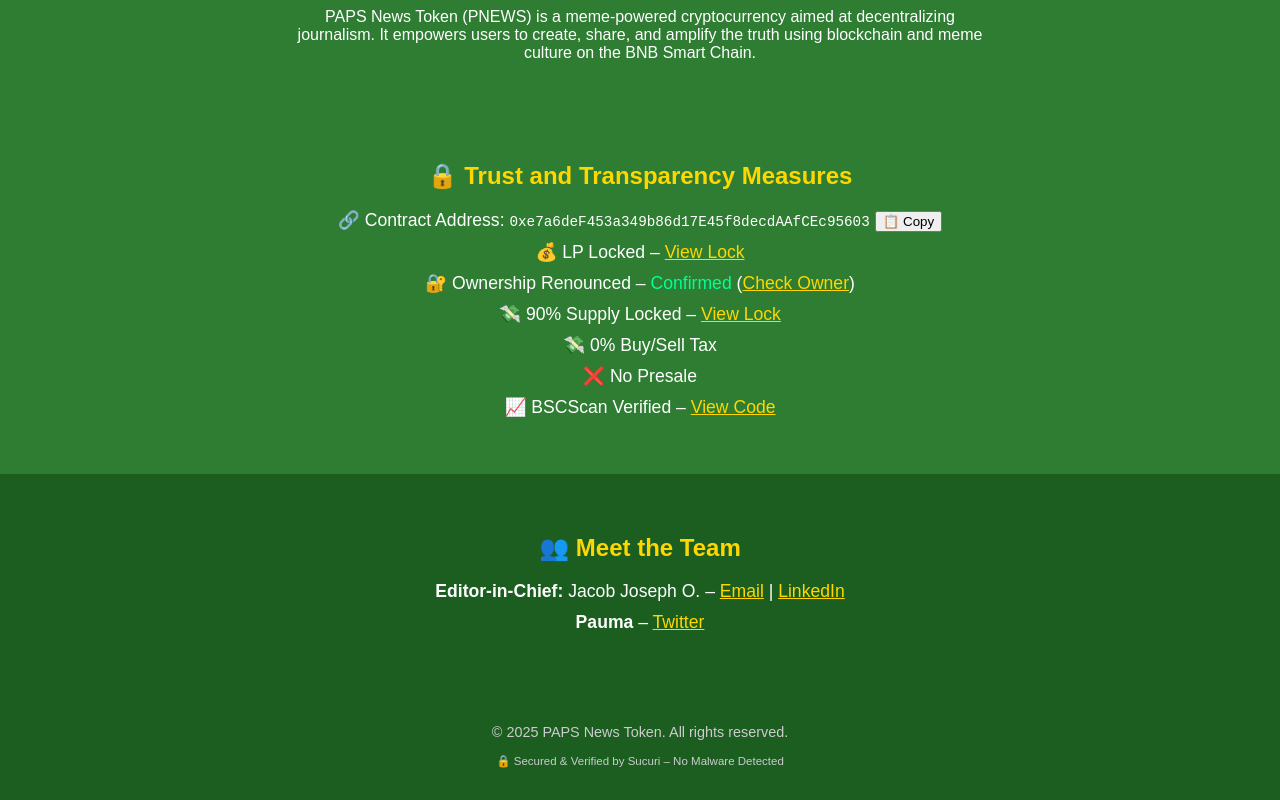
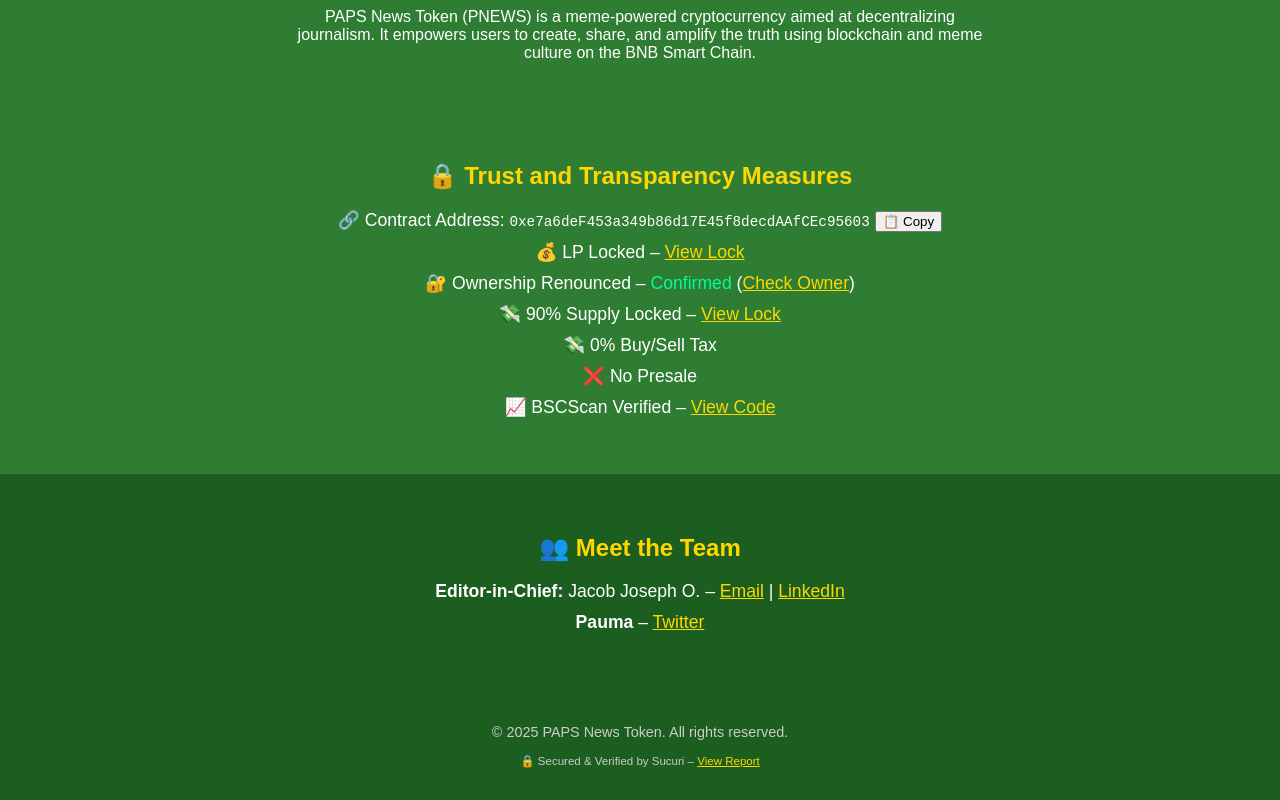
Before and after one commit to PAPSNews/paps-site, a plain HTML site: page index.html in a window 1280 px wide. Shown: the part 442-1242 px from the top of the page. Drawn offline with Linux system fonts and the light colour scheme.

Commit message:
Update index.html

```diff
--- a/index.html
+++ b/index.html
@@ -151,7 +151,7 @@
 
   <footer style="text-align: center; padding: 20px; font-size: 0.9em; color: #ccc; background-color: #1b5e20;">
     <p>&copy; 2025 PAPS News Token. All rights reserved.</p>
-    <p style="font-size: 0.8em; color: #ccc;">🔒 Secured & Verified by Sucuri – No Malware Detected</p>
+    <p style="font-size: 0.8em; color: #ccc;">🔒 Secured & Verified by Sucuri – <a href="https://sitecheck.sucuri.net/results/https/paps.news" target="_blank" style="color: #FFD700;">View Report</a></p>
   </footer>
 
   <script>
```
